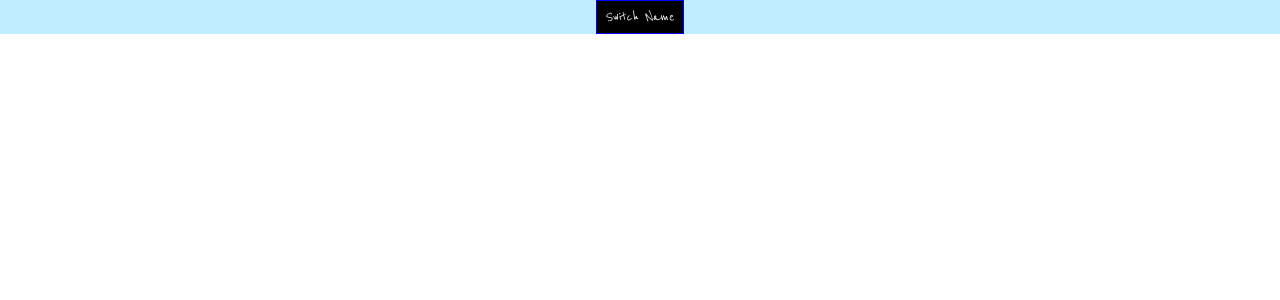
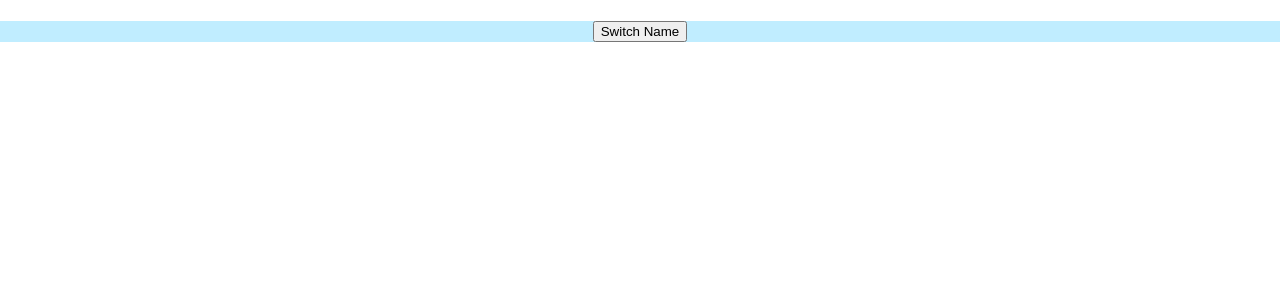
Before and after one commit to juliemoon/reactBurger, a React (Create React App) app in the folder my-app/: page / in a window 1280 px wide. Shown: the top 300 px of the page. Built offline with nearby package versions, Linux system fonts and the light colour scheme.

Commit message:
pass title down as props

```diff
--- a/my-app/src/containers/App.js
+++ b/my-app/src/containers/App.js
@@ -1,6 +1,7 @@
 import React, { Component } from 'react';
 import './App.css';
-import Person from '../components/Persons/Person/Person';
+import Persons from '../components/Persons/Persons';
+import Cockpit from '../components/Cockpit/Cockpit';
 
 class App extends Component {
 
@@ -51,14 +52,11 @@
     if (this.state.showPersons) {
       persons = (
         <div>
-          {this.state.persons.map((person,index) =>{
-            return <Person
-            click={()=>this.deletePersonHandler(index)}
-            name={person.name}
-            age={person.age}
-            key= {index}
-            changed= {this.nameChangedHandler}/>
-          })}
+          <Persons
+          persons={this.state.persons}
+          clicked={this.deletePersonHandler}
+          changed={this.nameChangedHandler}
+          />
         </div>
       );
       style.backgroundColor = 'white';
@@ -67,8 +65,12 @@
     return (
       <div className="App">
         {/* pass method switchNameHandler only as ref. not invoking */}
-        <button style={style}
-          onClick={this.togglePersonsHandler}>Switch Name</button>
+        <Cockpit
+        appTitle= {this.props.title}
+        showPersons={this.state.showPersons}
+        persons={this.state.persons}
+        clicked={this.togglePersonsHandler}
+        />
         {persons}
       </div>
     );
```
